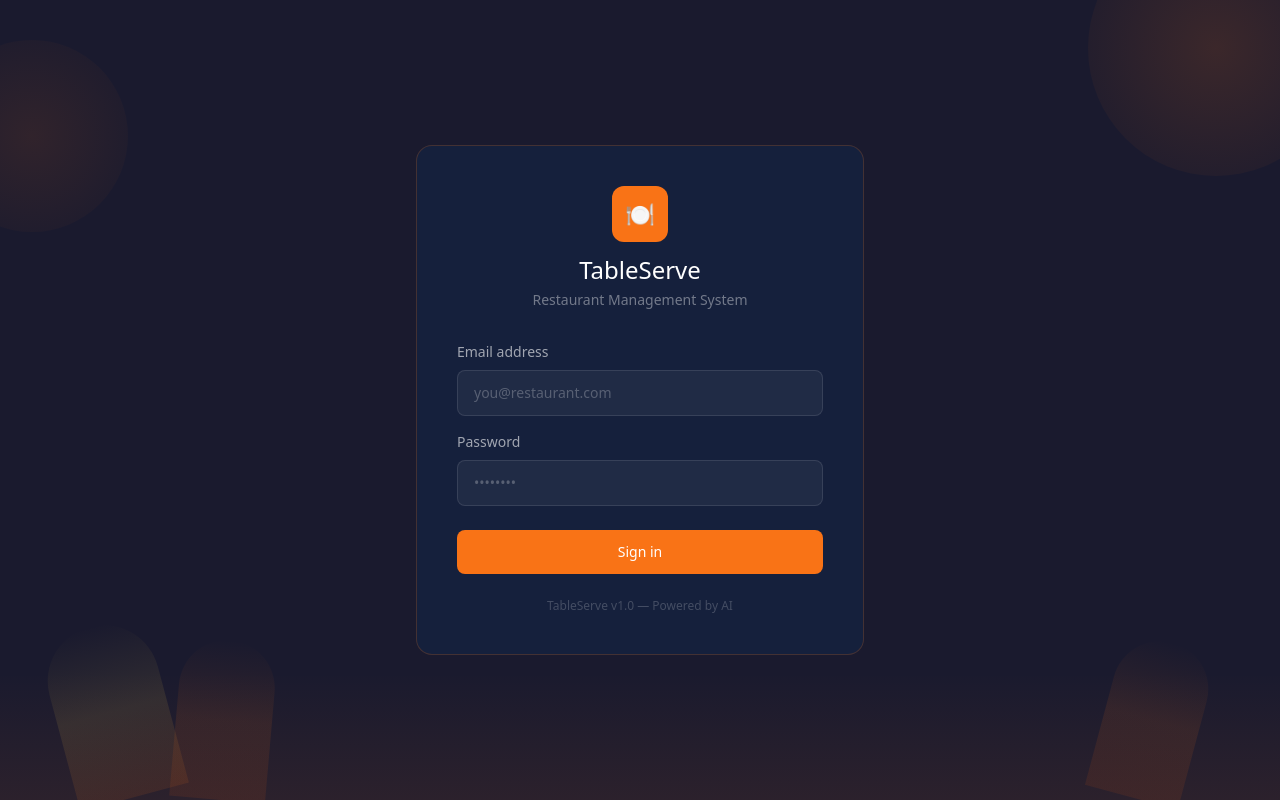
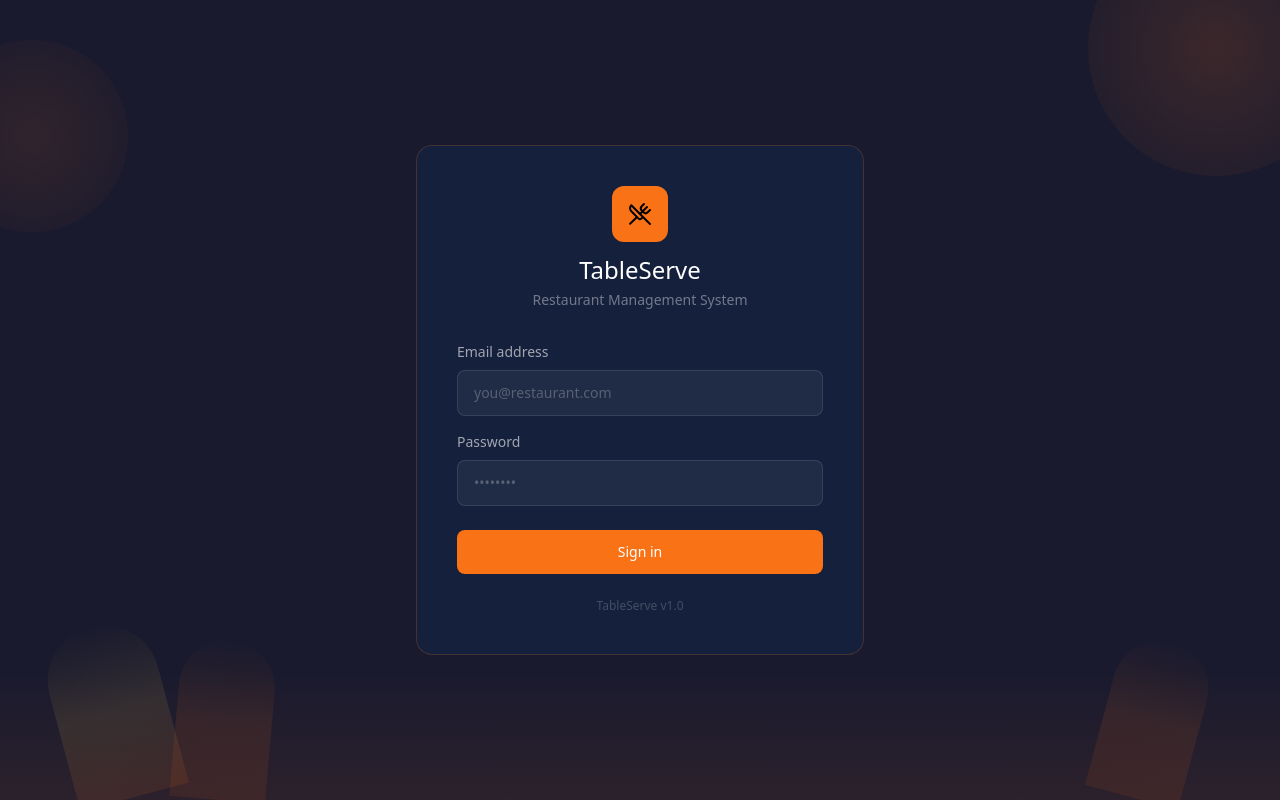
Before and after one commit to saipradeeptlk-a11y/tableServe, a React (Create React App) app in the folder client/: page / in a window 1280 px wide. Built offline with nearby package versions, Linux system fonts and the light colour scheme; no server answers.

Commit message:
changed emojis to lucide icons

```diff
--- a/client/src/pages/Login.jsx
+++ b/client/src/pages/Login.jsx
@@ -1,6 +1,7 @@
 import React from 'react'
 import axios from 'axios'
 import { useNavigate } from 'react-router-dom'
+import {UtensilsCrossed} from 'lucide-react'
 
 export default function Login() {
     const [email, setEmail] = React.useState('')
@@ -47,7 +48,7 @@ export default function Login() {
             <div className="relative z-10 w-full max-w-md rounded-2xl p-8 sm:p-10" style={{ background: 'rgba(22,33,62,0.95)', border: '0.5px solid rgba(249,115,22,0.2)' }}>
 
                 <div className="flex flex-col items-center mb-8">
-                    <div className="w-14 h-14 bg-primary rounded-xl flex items-center justify-center text-2xl mb-3">🍽️</div>
+                    <div className="w-14 h-14 bg-primary rounded-xl flex items-center justify-center text-2xl mb-3"><UtensilsCrossed/></div>
                     <h1 className="text-white text-2xl font-medium">TableServe</h1>
                     <p className="text-white text-opacity-40 text-sm mt-1">Restaurant Management System</p>
                 </div>
@@ -87,7 +88,7 @@ export default function Login() {
                     Sign in
                 </button>
 
-                <p className="text-center text-white text-opacity-20 text-xs mt-6">TableServe v1.0 — Powered by AI</p>
+                <p className="text-center text-white text-opacity-20 text-xs mt-6">TableServe v1.0 </p>
             </div>
         </div>
     )
```
